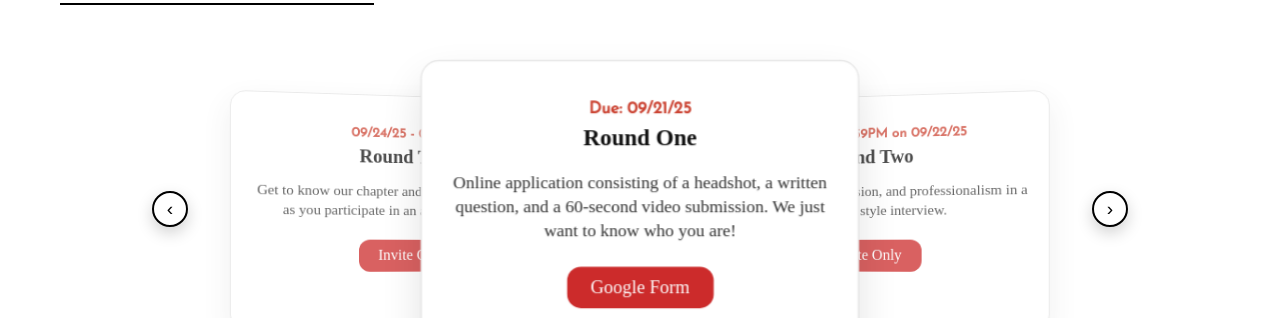
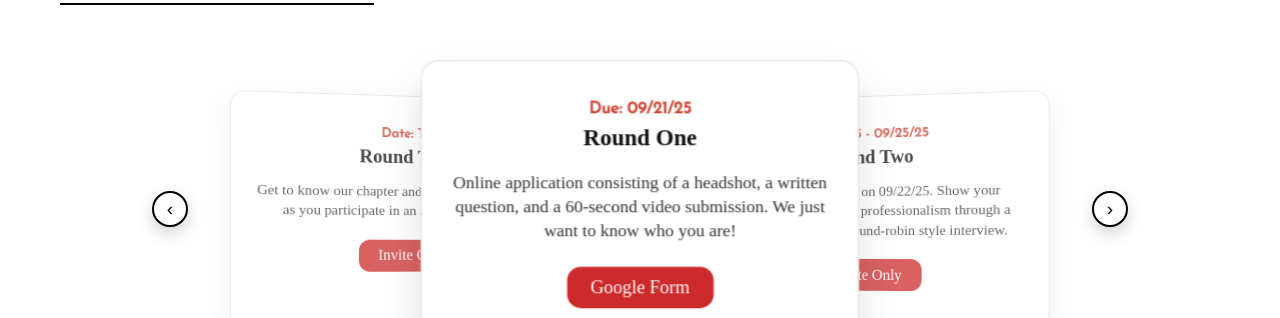
Before and after one commit to entcornell/ent-website, a React (Create React App) app: page /recruitment in a window 1280 px wide. Shown: the part 2920-3238 px from the top of the page. Built offline with nearby package versions, Linux system fonts and the light colour scheme; a web font is replaced by a local one.

Commit message:
Fixed some recruitment details

```diff
--- a/src/components/Recruitment.js
+++ b/src/components/Recruitment.js
@@ -42,14 +42,14 @@ const roundsData = [
     button: { label: "Google Form", href: "#" },
   },
   {
-    date: "Notified by 11:59PM on 09/22/25",
+    date: "09/24/25 - 09/25/25",
     title: "Round Two",
     tag: "Invite Only",
-    desc: "Show your creativity, passion, and professionalism in a round-robin style interview.",
+    desc: "Notified by 11:59PM on 09/22/25. Show your creativity, passion, and professionalism through a business pitch and a round-robin style interview.",
     button: { label: "Invite Only", href: "#" },
   },
   {
-    date: "09/24/25 - 09/25/25",
+    date: "Date: TBD",
     title: "Round Three",
     tag: "Invite Only",
     desc: "Get to know our chapter and showcase your strengths as you participate in an activity-based round.",
```
